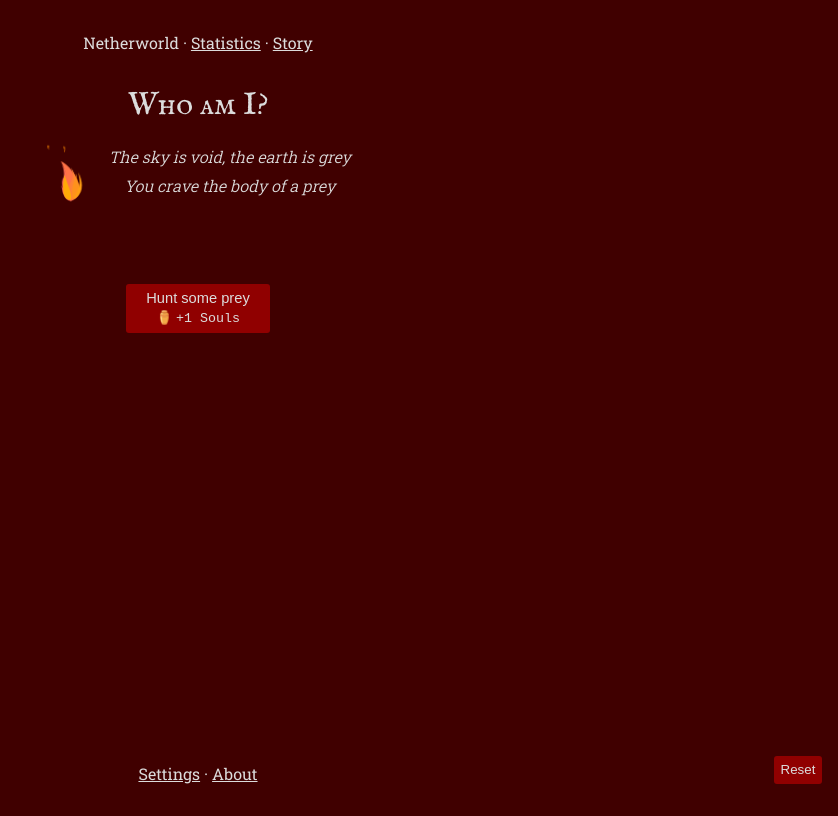
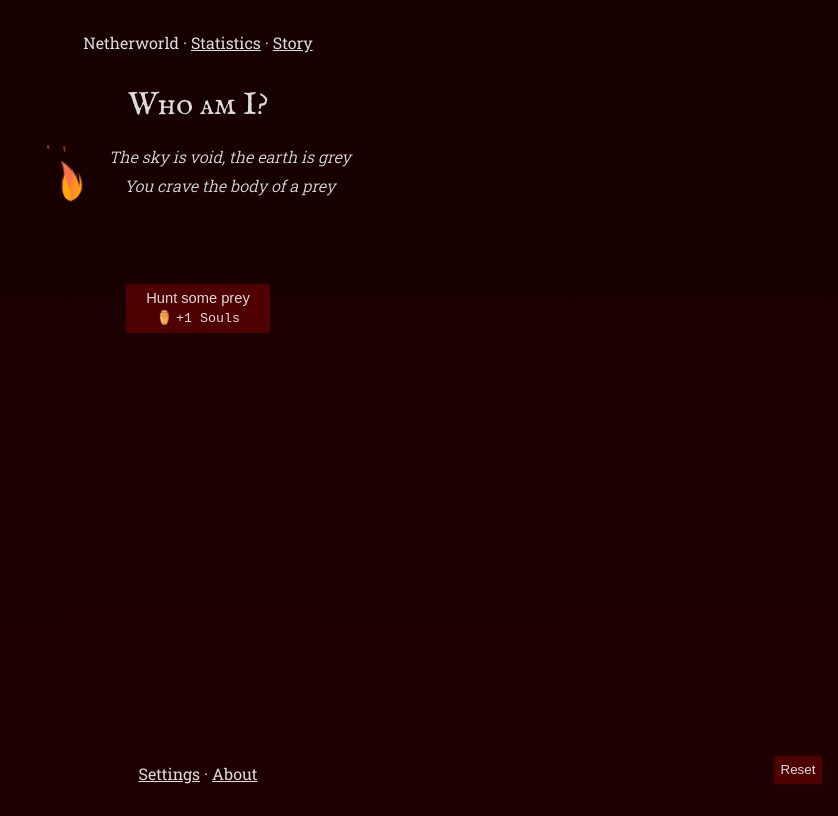
Before and after one commit to agateblue/demonology, a Vue app: page / in a window 1280 px wide. Shown: the whole page, without its empty margins (442-1280 px from the left). Built offline with nearby package versions, Linux system fonts and the light colour scheme.

Commit message:
Less agressive color scheme

```diff
--- a/src/styles.css
+++ b/src/styles.css
@@ -8,19 +8,20 @@
   --body-width: 800px;
   --narrow-width: 650px;
   --tiny-width: 450px;
-  --body-background: #400000;
+  --body-background-color-1: #160000;
+  --body-background-color-2: #200000;
   --body-color: gainsboro;
   --body-font-family: Roboto Slab, serif;
   --header-font-family: IfFellEnglishSC-Regular, serif;
   --monospace-font-family: monospace;
-  --accent-color: crimson;
+  --accent-color: #990000;
 
   --border-color: rgba(255, 255, 255, 0.1);
   --border-radius: 3px;
 
-  --button-background: #900000;
+  --button-background: #4F0000;
 
-  --link-color: crimson;
+  --link-color: var(--accent-color);
   --link-discrete-color: var(--body-color);
 
   --fire-main-color: darkorange;
@@ -54,7 +55,7 @@ html {
 body {
   margin: 0;
   color: var(--body-color);
-  background-color: var(--body-background);
+  background: linear-gradient(var(--body-background-color-1), var(--body-background-color-2));
   padding: var(--spacing-2);
 }
 section {
@@ -65,7 +66,7 @@ section {
   width: 100%;
 }
 section:not(.transparent) {
-  background-color: rgba(255, 255, 255, 0.1);
+  /* background-color: rgba(255, 255, 255, 0.1); */
 }
 body > * {
   margin: 0 auto;
@@ -188,7 +189,7 @@ table {
   border-spacing: 0;
 }
 tr:hover td {
-  background-color: var(--body-background);
+  background-color: var(--body-background-color-2);
 }
 td, th {
   padding: var(--spacing-2);
--- a/src/views/Home.vue
+++ b/src/views/Home.vue
@@ -187,6 +187,7 @@
           </div>
         </div>
         <div v-if="$store.getters['values']('minions.enabled')" class="mt-3">
+          <hr>
           <h3>
             Turn prey into Minions
           </h3>
@@ -254,30 +255,32 @@
       </section>
       <section class="narrow my-3" v-if="$store.getters['values']('upgrades.enabled')">
         <button
-          class="float--right"
+          class="float--right ml-4"
           @click.prevent="buyMaxUpgrades"
           v-if="$store.state.total.upgrades.length >= 3"
           :disabled="!canBuyMaxUpgrades"
         >
           Buy all
         </button>
-        <h2 class="mt-0">Upgrades</h2>
         <a
           href=""
+          class="float--right mt-1"
           v-if="shownUpgrades === 'upgrades.available'"
           @click.prevent="shownUpgrades = 'upgrades.active'">
           Show active upgrades
         </a>
         <a
           href=""
+          class="float--right mt-1"
           v-else
           @click.prevent="shownUpgrades = 'upgrades.available'">
           Show available upgrades
         </a>
+        <h2 class="mt-0">Upgrades</h2>
+        <hr>
         <template v-if="$store.getters['values'](shownUpgrades).length > 0">
           <div v-for="upgrade in $store.getters['values'](shownUpgrades)" :key="upgrade.key">
-            <hr>
-            <div>
+            <div class="mt-4">
               <button
                 v-if="shownUpgrades === 'upgrades.available'"
                 class="float--right"
```
